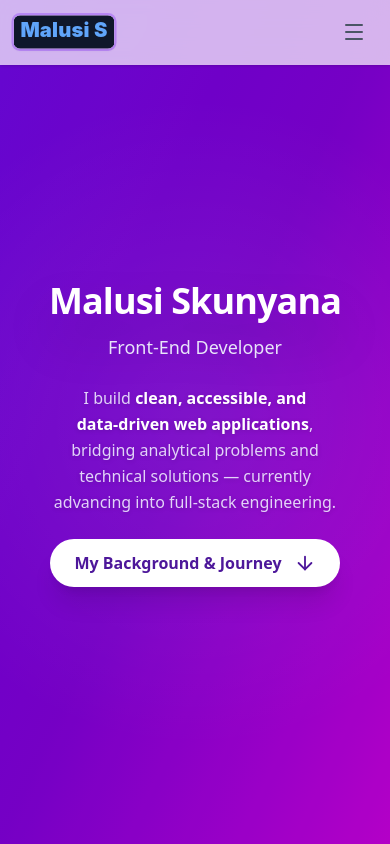
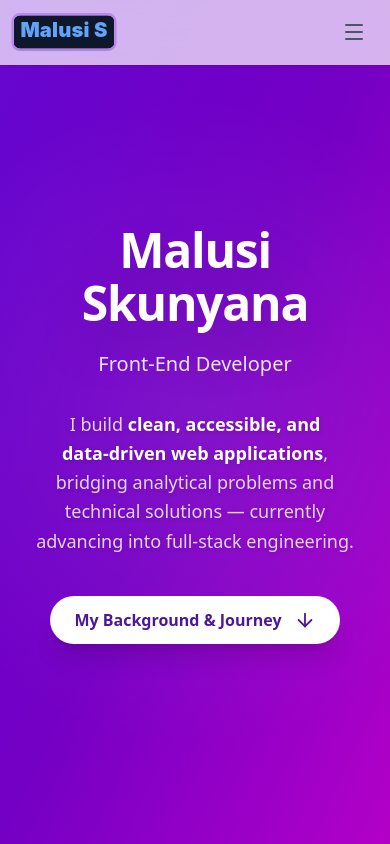
Before and after one commit to MalusiS/malusi-skunyana, a React (Vite) app: page / in a window 390 px wide. Shown: the top 844 px of the page. Built offline with nearby package versions, Linux system fonts and the light colour scheme.

Commit message:
Fix mobile text scaling and spacing in the Hero section

```diff
--- a/src/components/sections/Hero.jsx
+++ b/src/components/sections/Hero.jsx
@@ -33,9 +33,9 @@ const Hero = React.memo(function Hero() {
         <h1
           id="hero-title"
           className="
-            text-4xl sm:text-6xl md:text-7xl lg:text-[5.5rem]   {/* smaller on mobile only */}
+            text-5xl sm:text-6xl md:text-7xl lg:text-[5.5rem]   {/* Restored to 5xl for proper visual weight */}
             font-extrabold tracking-tight
-            mb-3   {/* tightened for mobile */}
+            mb-5 sm:mb-8   {/* Increased breathing room below the name */}
             drop-shadow-2xl
             text-balance leading-[1.1]
           "
@@ -44,9 +44,9 @@ const Hero = React.memo(function Hero() {
         </h1>
 
         <h2 className="
-          text-lg sm:text-3xl md:text-4xl   {/* smaller on mobile only */}
+          text-xl sm:text-3xl md:text-4xl   {/* Bumped up to xl so it reads clearly */}
           font-light
-          mb-6   {/* tightened for mobile */}
+          mb-8 sm:mb-10   {/* Restored generous spacing before the paragraph */}
           text-violet-100
         ">
           Front-End Developer
@@ -56,7 +56,7 @@ const Hero = React.memo(function Hero() {
           className="
             max-w-[90%] sm:max-w-2xl
             mx-auto
-            text-base sm:text-xl md:text-2xl   {/* paragraph size unchanged */}
+            text-lg sm:text-xl md:text-2xl   {/* Bumped to lg to fill the space beautifully */}
             font-light
             leading-relaxed
             text-violet-100/90
@@ -76,7 +76,7 @@ const Hero = React.memo(function Hero() {
           href="#about"
           aria-label="Scroll to the About section to learn more about my background and journey"
           className="
-            group mt-6 sm:mt-10   {/* reduced top margin on mobile only */}
+            group mt-10 sm:mt-12   {/* Pushed the button down gracefully */}
             inline-flex items-center gap-3
             px-6 py-3 sm:px-10 sm:py-4
             text-base sm:text-xl font-semibold
```
